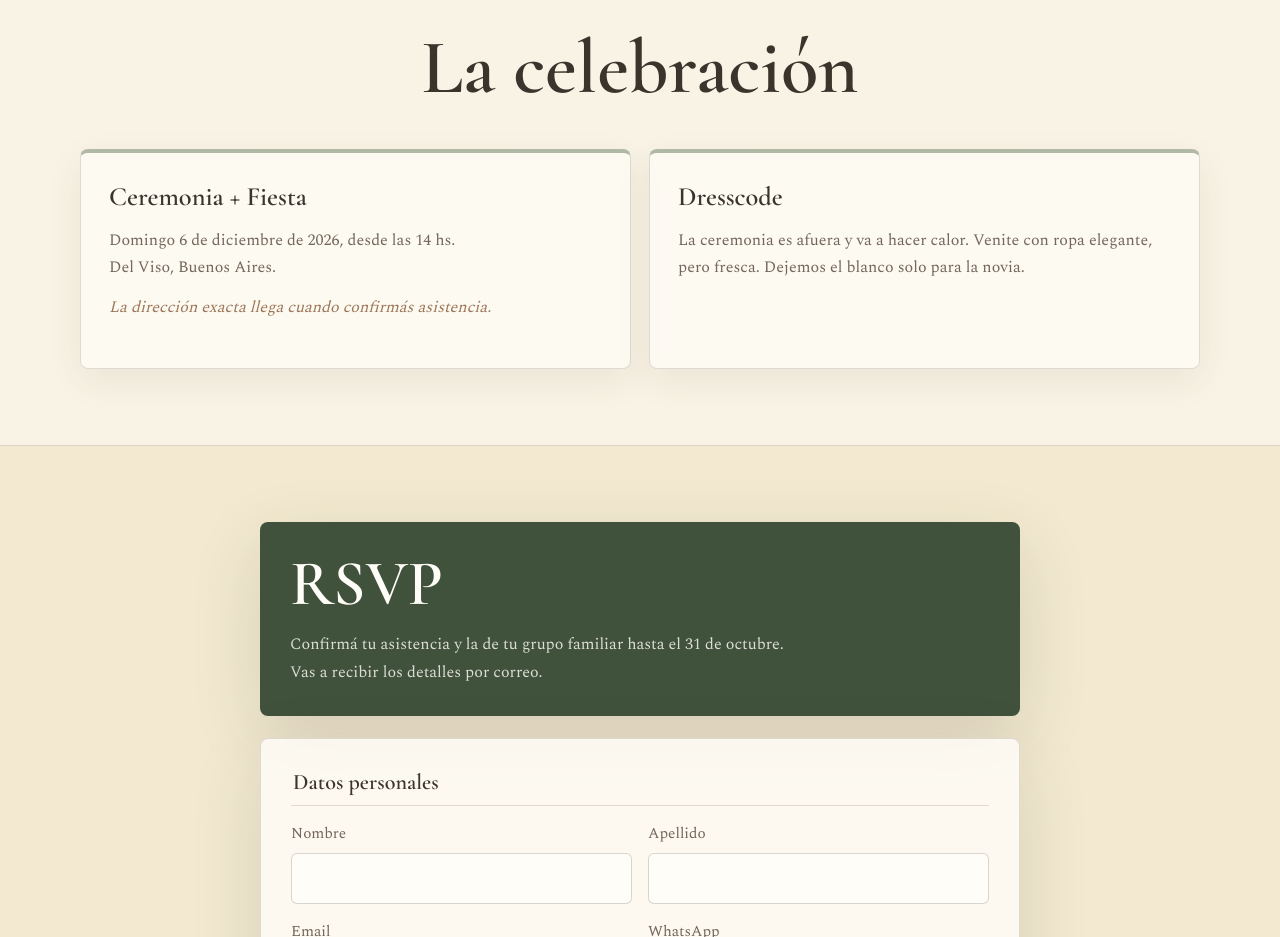
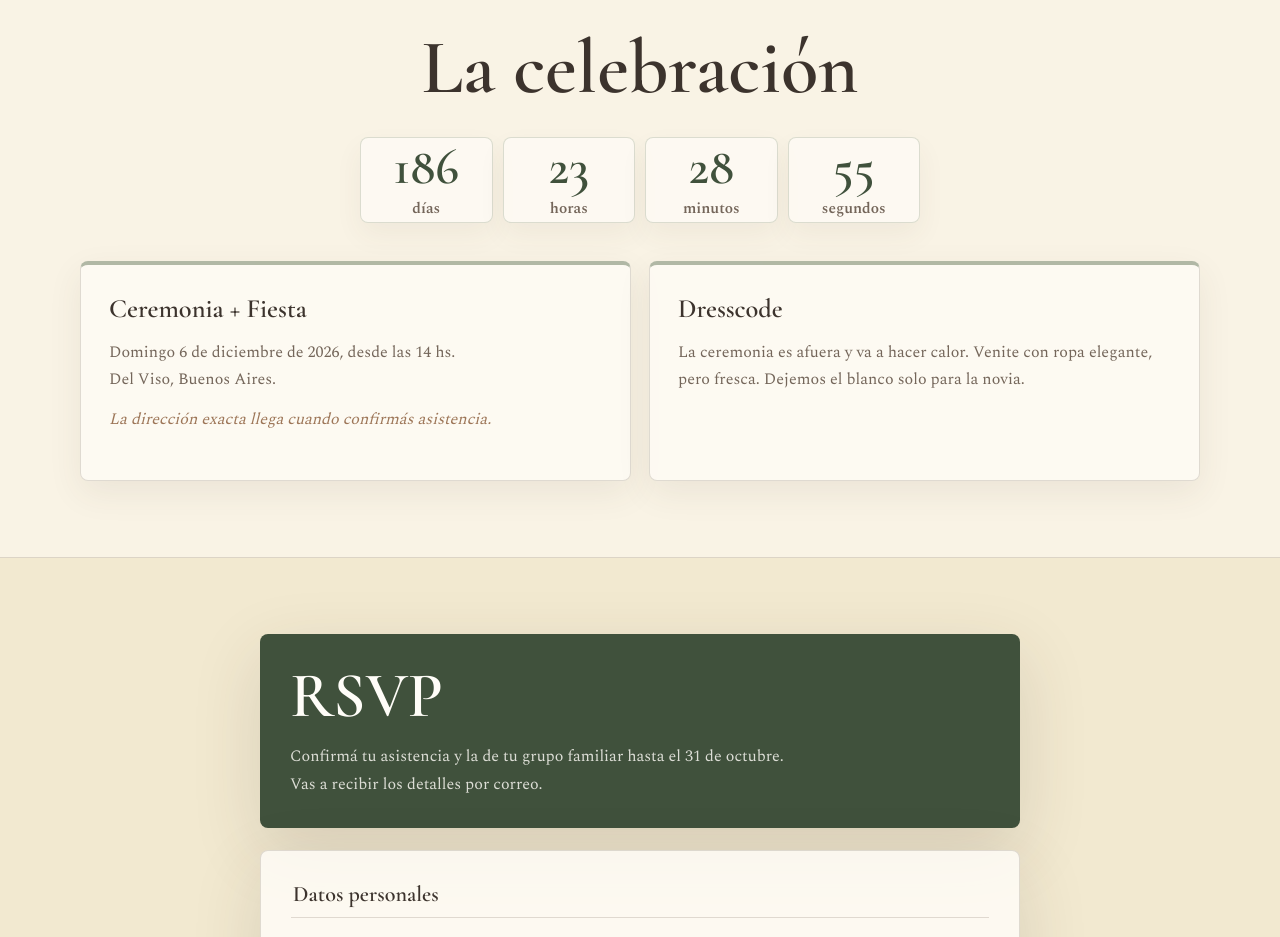
Before and after one commit to juligoro/wedding, a Next.js app: page / in a window 1280 px wide. Shown: the part 2240-3177 px from the top of the page. Built offline with nearby package versions, Linux system fonts and the light colour scheme.

Commit message:
Add wedding countdown

```diff
--- a/app/globals.css
+++ b/app/globals.css
@@ -185,6 +185,47 @@ h1 {
   gap: 18px;
 }
 
+.countdown {
+  display: grid;
+  grid-template-columns: repeat(4, minmax(0, 1fr));
+  gap: 10px;
+  width: min(100%, 560px);
+  margin: 26px auto 0;
+}
+
+.countdown-unit {
+  display: grid;
+  place-items: center;
+  min-height: 86px;
+  border: 1px solid rgba(111, 128, 98, 0.24);
+  border-radius: 8px;
+  background: rgba(255, 253, 248, 0.68);
+  box-shadow: 0 12px 28px rgba(78, 62, 48, 0.06);
+}
+
+.countdown-unit strong {
+  color: var(--sage-dark);
+  font-family: var(--display-font);
+  font-size: clamp(2rem, 8vw, 3.2rem);
+  font-weight: 500;
+  line-height: 0.95;
+}
+
+.countdown-unit span {
+  color: var(--muted);
+  font-size: clamp(0.76rem, 2.8vw, 0.95rem);
+  font-weight: 600;
+  line-height: 1.2;
+  text-align: center;
+}
+
+.countdown-done {
+  margin: 24px 0 0;
+  color: var(--sage-dark);
+  font-size: 1.18rem;
+  font-weight: 600;
+}
+
 .photo-section {
   width: 100%;
   min-height: 100svh;
--- /dev/null
+++ b/components/Countdown.js
@@ -0,0 +1,75 @@
+"use client";
+
+import { useEffect, useMemo, useState } from "react";
+
+const weddingTime = new Date("2026-12-06T17:00:00.000Z").getTime();
+
+const labels = {
+  es: {
+    countdown: "Cuenta regresiva para el casamiento",
+    done: "¡Llegó el día!",
+    days: "días",
+    hours: "horas",
+    minutes: "minutos",
+    seconds: "segundos",
+  },
+  en: {
+    countdown: "Wedding countdown",
+    done: "The day is here!",
+    days: "days",
+    hours: "hours",
+    minutes: "minutes",
+    seconds: "seconds",
+  },
+};
+
+function getRemaining() {
+  const total = Math.max(0, weddingTime - Date.now());
+
+  return {
+    total,
+    days: Math.floor(total / 86400000),
+    hours: Math.floor((total % 86400000) / 3600000),
+    minutes: Math.floor((total % 3600000) / 60000),
+    seconds: Math.floor((total % 60000) / 1000),
+  };
+}
+
+export default function Countdown({ locale = "es" }) {
+  const text = labels[locale] || labels.es;
+  const [remaining, setRemaining] = useState(null);
+  const units = useMemo(
+    () => [
+      ["days", remaining?.days],
+      ["hours", remaining?.hours],
+      ["minutes", remaining?.minutes],
+      ["seconds", remaining?.seconds],
+    ],
+    [remaining],
+  );
+
+  useEffect(() => {
+    setRemaining(getRemaining());
+
+    const timer = window.setInterval(() => {
+      setRemaining(getRemaining());
+    }, 1000);
+
+    return () => window.clearInterval(timer);
+  }, []);
+
+  if (remaining?.total === 0) {
+    return <p className="countdown-done">{text.done}</p>;
+  }
+
+  return (
+    <div className="countdown" aria-label={text.countdown}>
+      {units.map(([unit, value]) => (
+        <div className="countdown-unit" key={unit}>
+          <strong>{value === undefined ? "--" : String(value).padStart(2, "0")}</strong>
+          <span>{text[unit]}</span>
+        </div>
+      ))}
+    </div>
+  );
+}
--- a/components/WeddingLanding.js
+++ b/components/WeddingLanding.js
@@ -1,3 +1,4 @@
+import Countdown from "@/components/Countdown";
 import RsvpForm from "@/components/RsvpForm";
 
 const couplePhotos = [
@@ -119,6 +120,7 @@ export default function WeddingLanding({ locale = "es" }) {
           <div className="wrap">
             <div className="section-title">
               <h2 id="detalles-title">{text.detailsTitle}</h2>
+              <Countdown locale={locale} />
             </div>
             <div className="details-grid">
               <article className="detail">
```
